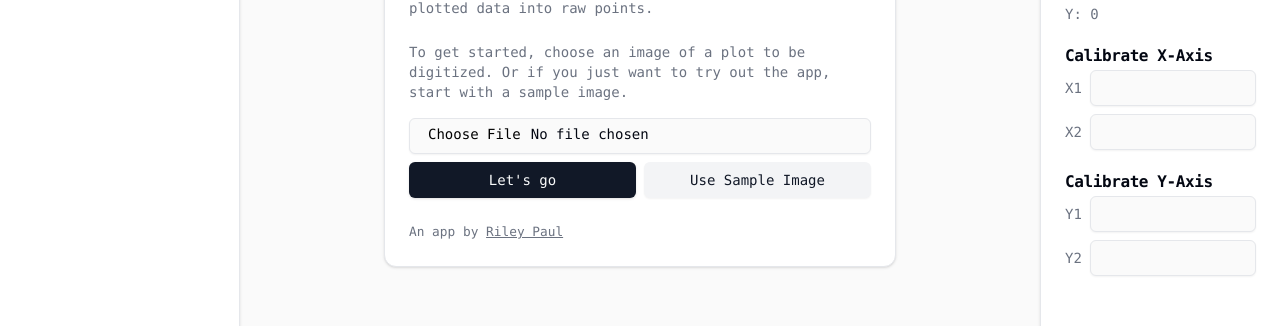
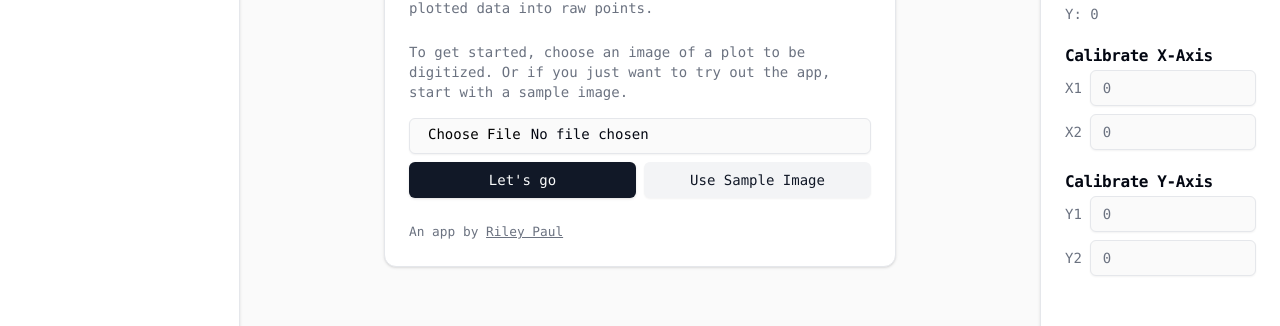
Before and after one commit to riley-paul/digitize-plot, a React (Vite) app: page / in a window 1280 px wide. Shown: the part 301-627 px from the top of the page. Built offline with nearby package versions, Linux system fonts and the light colour scheme; a web font is replaced by a local one.

Commit message:
create custom hook for calibrations

```diff
--- a/src/App.tsx
+++ b/src/App.tsx
@@ -1,20 +1,22 @@
 import { useState } from "react";
+
+import useCanvas from "./hooks/useCanvas";
+import useCalibrations from "./hooks/useCalibrations";
+
 import Bullseye from "./components/Bullseye";
 import DataTable from "./components/DataTable";
 import Download from "./components/Download";
 import MouseCoords from "./components/MouseCoords";
-import Point from "./geometry/Point";
-import useCanvas from "./hooks/useCanvas";
 import Dropzone from "./components/Dropzone";
 import Calibrate from "./components/Calibrate";
 import Toggle from "./components/Toggle";
 import { Button } from "./components/ui/button";
 
-const coordsConverter = (coords: Point) => coords;
-
 function App() {
   const [image, setImage] = useState<HTMLImageElement | undefined>();
   const [debug, setDebug] = useState(true);
+
+  const { calibrations, setCalibrations, coordsConverter } = useCalibrations();
   const { points, mousePoint, clearPoints, ...canvasProps } = useCanvas(
     image,
     debug
@@ -40,7 +42,7 @@ function App() {
         <div>
           <Bullseye canvasRef={canvasProps.ref} mousePoint={mousePoint} />
           <MouseCoords {...{ coordsConverter, mousePoint }} />
-          <Calibrate />
+          <Calibrate {...{ calibrations, setCalibrations }} />
         </div>
         <Toggle
           id="debug"
--- a/src/components/Calibrate.tsx
+++ b/src/components/Calibrate.tsx
@@ -4,46 +4,34 @@
 // } from "../reducers/calibrationReducer";
 
 import {
-  Card,
-  CardContent,
   CardDescription,
-  CardFooter,
   CardHeader,
   CardTitle,
 } from "@/components/ui/card";
 import { Input } from "./ui/input";
 import { Label } from "./ui/label";
+import { ChangeEvent, Dispatch, SetStateAction } from "react";
+import { Calibrations } from "@/types/calibrations";
 
-export default function Calibrate(props) {
-  // const { state, onUpdateValue } = props;
+export type Props = {
+  calibrations: Calibrations;
+  setCalibrations: Dispatch<SetStateAction<Calibrations>>;
+};
 
-  // const Input = (id: string, marker: CalibrationMarker) => (
-  //   <label
-  //     key={id}
-  //     htmlFor={id}
-  //     className="flex gap-2 pb-1 items-center"
-  //   >
-  //     {id.toUpperCase()}:
-  //     <input
-  //       id={id}
-  //       type="text"
-  //       className="w-full rounded p-1"
-  //       value={marker.value}
-  //       // onChange={(event) => onUpdateValue(event, id)}
-  //     />
-  //   </label>
-  // );
+export default function Calibrate(props: Props) {
+  const updateValue = (
+    event: ChangeEvent<HTMLInputElement>,
+    id: keyof Calibrations
+  ) => {
+    const actual = event.target.value;
 
-  // return (
-  //   <div className="bg-white flex-grow p-4 flex flex-col gap-2 text-sm">
-  //     <h2 className="text-base font-bold">X-axis</h2>
-  //     {Input("x1", state.x1)}
-  //     {Input("x2", state.x2)}
-  //     <h2 className="text-base font-bold">Y-axis</h2>
-  //     {Input("y1", state.y1)}
-  //     {Input("y2", state.y2)}
-  //   </div>
-  // );
+    props.setCalibrations((prev) => {
+      return {
+        ...prev,
+        [id]: { ...prev[id], actual },
+      };
+    });
+  };
 
   return (
     <form action="">
@@ -52,11 +40,19 @@ export default function Calibrate(props) {
         <CardDescription className="flex flex-col gap-2">
           <div className="flex items-center gap-2">
             <Label>X1</Label>
-            <Input type="number" />
+            <Input
+              type="number"
+              value={props.calibrations.x1.actual}
+              onChange={(e) => updateValue(e, "x1")}
+            />
           </div>
           <div className="flex items-center gap-2">
             <Label>X2</Label>
-            <Input type="number" />
+            <Input
+              type="number"
+              value={props.calibrations.x2.actual}
+              onChange={(e) => updateValue(e, "x2")}
+            />
           </div>
         </CardDescription>
       </CardHeader>
@@ -65,11 +61,19 @@ export default function Calibrate(props) {
         <CardDescription className="flex flex-col gap-2">
           <div className="flex items-center gap-2">
             <Label>Y1</Label>
-            <Input type="number" />
+            <Input
+              type="number"
+              value={props.calibrations.y1.actual}
+              onChange={(e) => updateValue(e, "y1")}
+            />
           </div>
           <div className="flex items-center gap-2">
             <Label>Y2</Label>
-            <Input type="number" />
+            <Input
+              type="number"
+              value={props.calibrations.y2.actual}
+              onChange={(e) => updateValue(e, "y2")}
+            />
           </div>
         </CardDescription>
       </CardHeader>
--- a/src/components/Toggle.tsx
+++ b/src/components/Toggle.tsx
@@ -13,7 +13,7 @@ export default function Toggle(props: Props) {
   const flip = () => props.setState((prev) => !prev);
 
   return (
-    <div className="flex items-center space-x-2 p-6">
+    <div className="flex items-center space-x-2 p-6 pt-0">
       <Switch id={props.id} checked={props.state} onCheckedChange={flip} />
       <Label htmlFor={props.id}>{props.name}</Label>
     </div>
--- a/src/helpers/getCoordsConverter.ts
+++ /dev/null
@@ -1,43 +0,0 @@
-import { CalibrationState } from "../reducers/calibrationReducer";
-import XY from "../types/XY";
-
-interface LinearInterpValues {
-  x: number;
-  x0: number;
-  x1: number;
-  y0: number;
-  y1: number;
-}
-
-function linearInterp(values: LinearInterpValues): number {
-  const { x, x0, x1, y0, y1 } = values;
-  // if ([y0, y1].some(isNaN)) return 0;
-  return y0 + ((y1 - y0) * (x - x0)) / (x1 - x0);
-}
-
-export default function getCoordsConverter(
-  state: CalibrationState
-): (coords: XY) => XY {
-  return (coords: XY) => {
-    const xValues = {
-      x: coords.x,
-      x0: state.x1.x,
-      x1: state.x2.x,
-      y0: parseFloat(state.x1.value) || 0,
-      y1: parseFloat(state.x2.value) || 0,
-    };
-
-    const yValues = {
-      x: coords.y,
-      x0: state.y1.y,
-      x1: state.y2.y,
-      y0: parseFloat(state.y1.value) || 0,
-      y1: parseFloat(state.y2.value) || 0,
-    };
-
-    return {
-      x: linearInterp(xValues),
-      y: linearInterp(yValues),
-    };
-  };
-}
--- /dev/null
+++ b/src/hooks/useCalibrations.ts
@@ -0,0 +1,66 @@
+import Point from "@/geometry/Point";
+import { useState } from "react";
+
+export type Calibration = {
+  screen: number;
+  actual: number;
+};
+
+export type Calibrations = {
+  x1: Calibration;
+  x2: Calibration;
+  y1: Calibration;
+  y2: Calibration;
+};
+
+type LinearInterpValues = {
+  x: number;
+  x0: number;
+  x1: number;
+  y0: number;
+  y1: number;
+};
+
+function linearInterp(values: LinearInterpValues): number {
+  const { x, x0, x1, y0, y1 } = values;
+  // if ([y0, y1].some(isNaN)) return 0;
+  return y0 + ((y1 - y0) * (x - x0)) / (x1 - x0);
+}
+
+export default function useCalibrations() {
+  const intialCalibrations: Calibrations = {
+    x1: { screen: 20, actual: 0 },
+    y1: { screen: 20, actual: 0 },
+    x2: { screen: 40, actual: 0 },
+    y2: { screen: 40, actual: 0 },
+  };
+
+  const [calibrations, setCalibrations] =
+    useState<Calibrations>(intialCalibrations);
+
+  const coordsConverter = (coords: Point): Point => {
+    const xValues = {
+      x: coords.x,
+      x0: calibrations.x1.screen,
+      x1: calibrations.x2.screen,
+      y0: calibrations.x1.actual,
+      y1: calibrations.x2.actual,
+    };
+
+    const yValues = {
+      x: coords.y,
+      x0: calibrations.y1.screen,
+      x1: calibrations.y2.screen,
+      y0: calibrations.y1.actual,
+      y1: calibrations.y2.actual,
+    };
+
+    return new Point(linearInterp(xValues), linearInterp(yValues));
+  };
+
+  return {
+    calibrations,
+    setCalibrations,
+    coordsConverter,
+  };
+}
--- /dev/null
+++ b/src/types/calibrations.ts
@@ -0,0 +1,11 @@
+export type Calibration = {
+  screen: number;
+  actual: number;
+};
+
+export type Calibrations = {
+  x1: Calibration;
+  x2: Calibration;
+  y1: Calibration;
+  y2: Calibration;
+};
```
